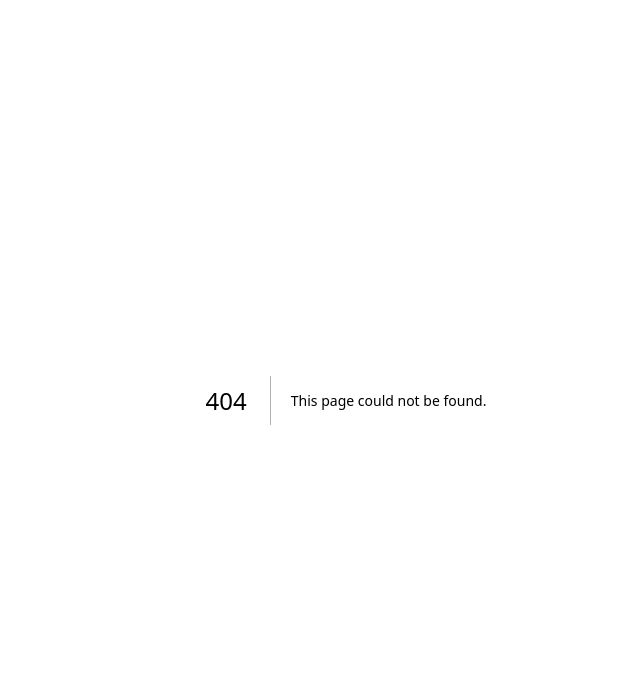
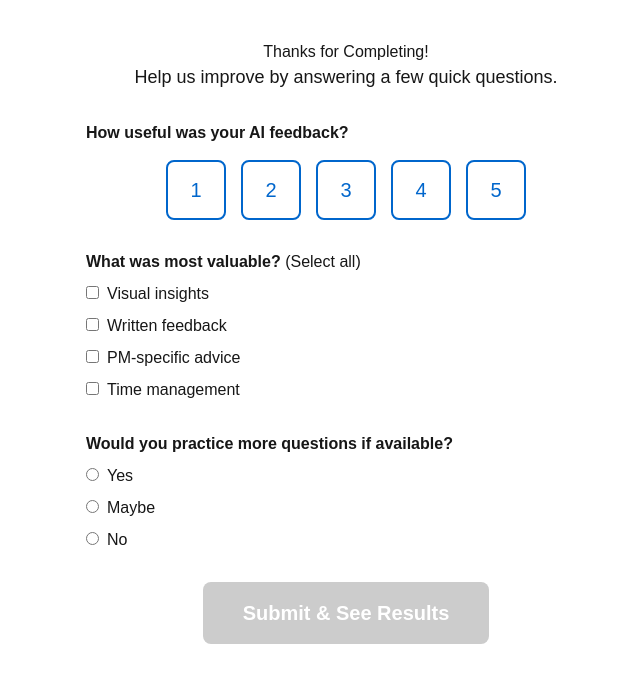
Before and after one commit to mehakpuri-ai/ai-interview-mvp, a Next.js app: page /survey-full in a window 1280 px wide. Before the commit this address had no page. Shown: the top 682 px of the page, without its empty margins (294-934 px from the left). Built offline with nearby package versions, Linux system fonts and the light colour scheme.

Commit message:
Create page.js

```diff
--- /dev/null
+++ b/app/survey-full/page.js
@@ -0,0 +1,172 @@
+// /app/survey-full/page.js
+"use client";
+
+import { useState } from "react";
+
+export default function SurveyFull() {
+  const [usefulness, setUsefulness] = useState(0);
+  const [mostValuable, setMostValuable] = useState([]);
+  const [returnIntent, setReturnIntent] = useState("");
+
+  const handleSubmit = (e) => {
+    e.preventDefault();
+    // Save responses
+    localStorage.setItem("usefulness", usefulness);
+    localStorage.setItem("mostValuable", JSON.stringify(mostValuable));
+    localStorage.setItem("returnIntent", returnIntent);
+    // Go to thank you
+    window.location.href = "/thank-you";
+  };
+
+  const toggleValuable = (item) => {
+    setMostValuable(prev =>
+      prev.includes(item)
+        ? prev.filter(i => i !== item)
+        : [...prev, item]
+    );
+  };
+
+  return (
+    <div style={styles.container}>
+      <h2>Thanks for Completing!</h2>
+      <p style={styles.description}>
+        Help us improve by answering a few quick questions.
+      </p>
+
+      <div style={styles.question}>
+        <p><strong>How useful was your AI feedback?</strong></p>
+        <div style={styles.rating}>
+          {[1, 2, 3, 4, 5].map((num) => (
+            <button
+              key={num}
+              style={usefulness === num ? styles.ratingBtnSelected : styles.ratingBtn}
+              onClick={() => setUsefulness(num)}
+            >
+              {num}
+            </button>
+          ))}
+        </div>
+      </div>
+
+      <div style={styles.question}>
+        <p><strong>What was most valuable?</strong> (Select all)</p>
+        {["Visual insights", "Written feedback", "PM-specific advice", "Time management"].map((item) => (
+          <label key={item} style={styles.checkboxLabel}>
+            <input
+              type="checkbox"
+              checked={mostValuable.includes(item)}
+              onChange={() => toggleValuable(item)}
+              style={styles.checkbox}
+            />
+            {item}
+          </label>
+        ))}
+      </div>
+
+      <div style={styles.question}>
+        <p><strong>Would you practice more questions if available?</strong></p>
+        {["Yes", "Maybe", "No"].map((option) => (
+          <label key={option} style={styles.radioLabel}>
+            <input
+              type="radio"
+              name="returnIntent"
+              value={option}
+              checked={returnIntent === option}
+              onChange={(e) => setReturnIntent(e.target.value)}
+              style={styles.radio}
+            />
+            {option}
+          </label>
+        ))}
+      </div>
+
+      <button
+        disabled={!usefulness || !returnIntent}
+        style={!usefulness || !returnIntent ? styles.buttonDisabled : styles.buttonCta}
+        onClick={handleSubmit}
+      >
+        Submit & See Results
+      </button>
+    </div>
+  );
+}
+
+const styles = {
+  container: {
+    padding: "40px",
+    textAlign: "center",
+    fontFamily: "Arial, sans-serif",
+    maxWidth: "600px",
+    margin: "0 auto",
+  },
+  description: {
+    fontSize: "18px",
+    marginBottom: "30px",
+  },
+  question: {
+    marginBottom: "30px",
+    textAlign: "left",
+  },
+  rating: {
+    display: "flex",
+    justifyContent: "center",
+    gap: "15px",
+    marginTop: "15px",
+  },
+  ratingBtn: {
+    width: "60px",
+    height: "60px",
+    fontSize: "20px",
+    border: "2px solid #0066cc",
+    backgroundColor: "white",
+    color: "#0066cc",
+    borderRadius: "8px",
+    cursor: "pointer",
+  },
+  ratingBtnSelected: {
+    width: "60px",
+    height: "60px",
+    fontSize: "20px",
+    backgroundColor: "#0066cc",
+    color: "white",
+    border: "none",
+    borderRadius: "8px",
+    cursor: "pointer",
+  },
+  checkboxLabel: {
+    display: "block",
+    margin: "8px 0",
+    fontSize: "16px",
+  },
+  checkbox: {
+    marginRight: "8px",
+  },
+  radioLabel: {
+    display: "block",
+    margin: "8px 0",
+    fontSize: "16px",
+  },
+  radio: {
+    marginRight: "8px",
+  },
+  buttonCta: {
+    padding: "16px 40px",
+    fontSize: "20px",
+    backgroundColor: "#0066cc",
+    color: "white",
+    border: "none",
+    borderRadius: "8px",
+    cursor: "pointer",
+    fontWeight: "bold",
+  },
+  buttonDisabled: {
+    padding: "16px 40px",
+    fontSize: "20px",
+    backgroundColor: "#cccccc",
+    color: "white",
+    border: "none",
+    borderRadius: "8px",
+    cursor: "not-allowed",
+    fontWeight: "bold",
+  },
+};
```
